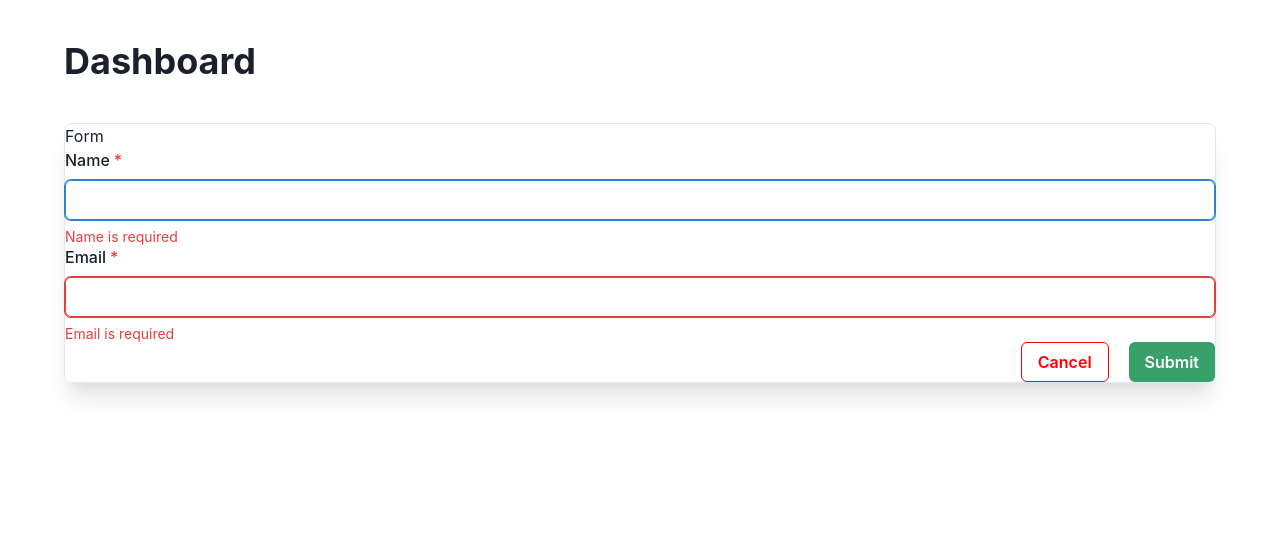
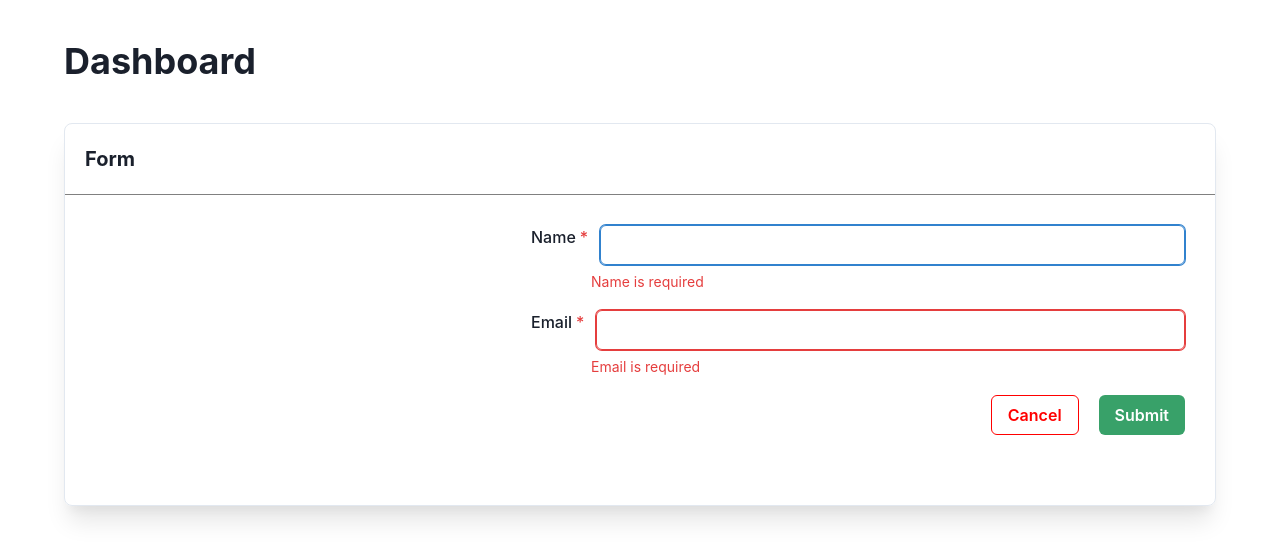
Before and after one commit to DanielNgozika/proexe-frontend-test, a React (Create React App) app: page /form in a window 1280 px wide. Shown: the top 560 px of the page. Built offline with nearby package versions, Linux system fonts and the light colour scheme.

Commit message:
Style user form.

```diff
--- a/src/Components/userForm.js
+++ b/src/Components/userForm.js
@@ -47,11 +47,23 @@ const UserForm = ({ createUser, editUser, users }) => {
 			borderWidth="1px"
 			borderRadius="lg"
 			boxShadow="xl"
+			paddingBottom="40px"
 			marginBottom="40px"
 		>
-			<form onSubmit={handleSubmit}>
-				<Text>Form</Text>
-				<FormControl isRequired isInvalid={isNameError}>
+			<Text fontSize="20px" fontWeight="bold" padding="20px">
+				Form
+			</Text>
+			<form
+				onSubmit={handleSubmit}
+				style={{ padding: "30px", borderTop: "1px solid grey" }}
+			>
+				<FormControl
+					isRequired
+					isInvalid={isNameError}
+					width="60%"
+					ml="auto"
+				>
+					<Flex>
 						<FormLabel htmlFor="name">Name</FormLabel>
 						<Input
 							id="name"
@@ -59,11 +71,20 @@ const UserForm = ({ createUser, editUser, users }) => {
 							onChange={(e) => setName(e.target.value)}
 							autoFocus
 						/>
+					</Flex>
 					{isNameError && (
-						<FormErrorMessage>Name is required</FormErrorMessage>
+						<FormErrorMessage mb={5} pl="60px">
+							Name is required
+						</FormErrorMessage>
 					)}
 				</FormControl>
-				<FormControl isRequired isInvalid={isEmailError}>
+				<FormControl
+					isRequired
+					isInvalid={isEmailError}
+					width="60%"
+					ml="auto"
+				>
+					<Flex>
 						<FormLabel htmlFor="email">Email</FormLabel>
 						<Input
 							id="email"
@@ -71,8 +92,11 @@ const UserForm = ({ createUser, editUser, users }) => {
 							type="email"
 							onChange={(e) => setEmail(e.target.value)}
 						/>
+					</Flex>
 					{isEmailError && (
-						<FormErrorMessage>Email is required</FormErrorMessage>
+						<FormErrorMessage mb={5} pl="60px">
+							Email is required
+						</FormErrorMessage>
 					)}
 				</FormControl>
 				<Flex justifyContent="flex-end">
```
Lines whose indentation alone changed are shown as unchanged.
